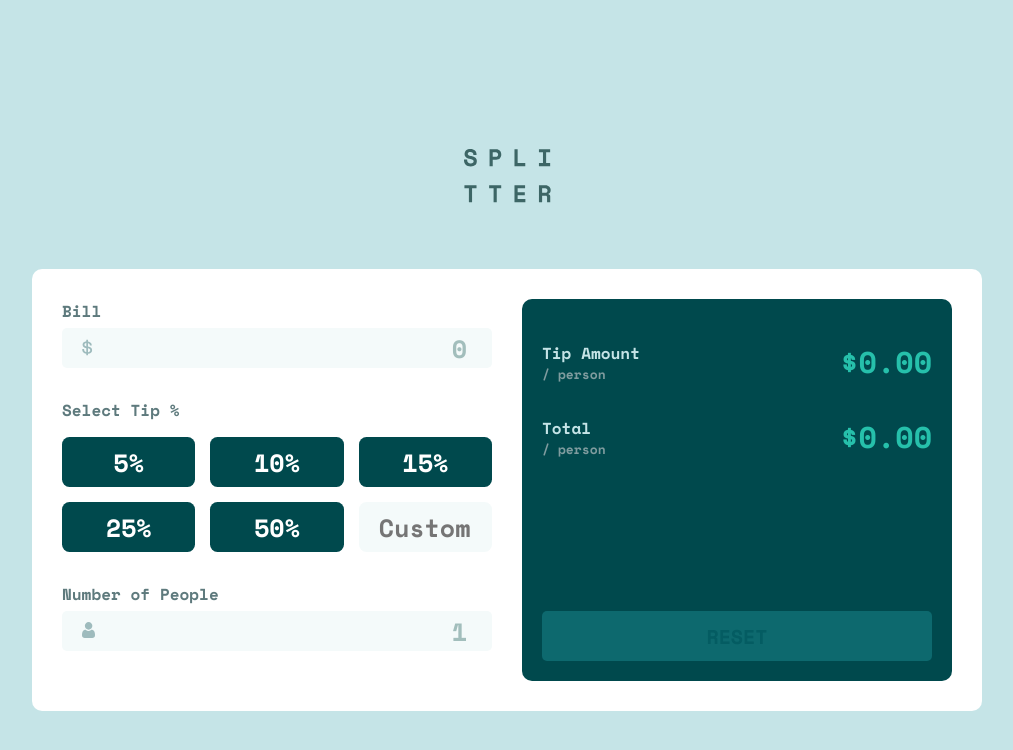
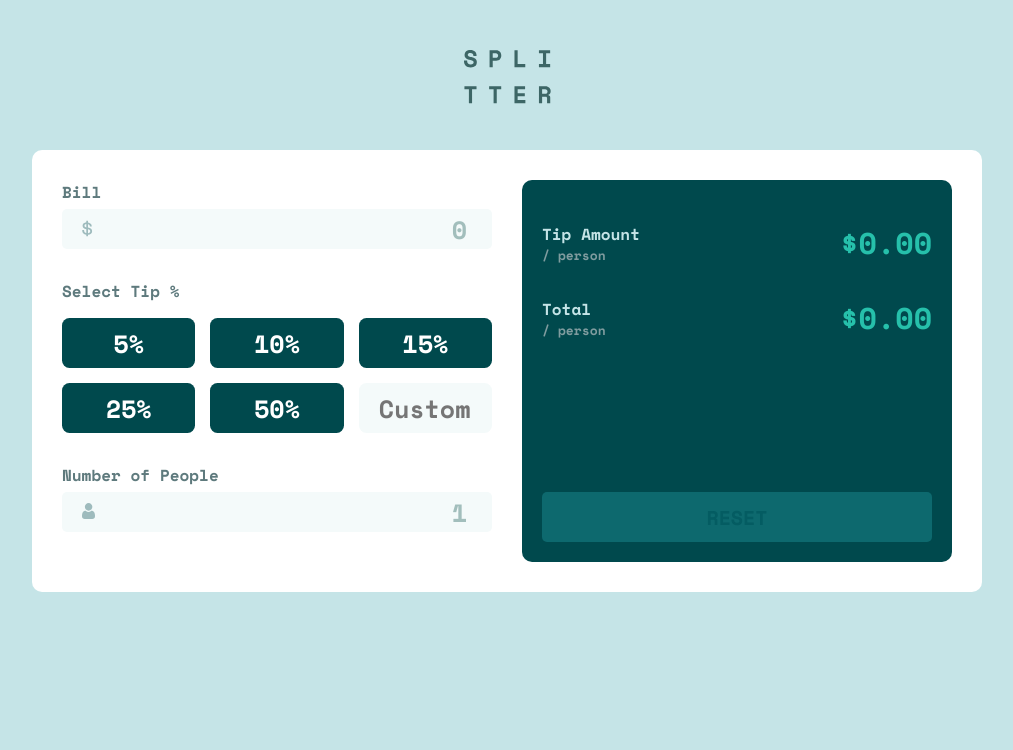
Before and after one commit to GeraldVeeneman/tip-calculator-app, a website: page index.html in a window 1280 px wide. Shown: the whole page, without its empty margins (133-1146 px from the left). Drawn offline with nearby package versions, Linux system fonts and the light colour scheme.

Commit message:
Improved height body and container

```diff
--- a/index.html
+++ b/index.html
@@ -14,22 +14,14 @@
       href="https://fonts.googleapis.com/css2?family=Space+Mono:wght@400;700&display=swap"
       rel="stylesheet"
     />
-
     <link rel="stylesheet" href="css/style.css" />
-
-    <!-- JavaScript file -->
-    <!-- <script type = "text/javascript" src="/js/functions.js"></script>   -->
-
     <title>Frontend Mentor | Tip calculator app</title>
   </head>
   <body>
 
     <div class="container">
-      <!-- TODO Header element toevoegen -->
+
       <div class="logo"><img src="images/logo.svg" alt="Splitter logo" /></div>
-
-      <!-- TODO main element toevoegen -->
-      <!-- <main> -->
 
         <form novalidate class="calculator">
 
@@ -62,7 +54,7 @@
               </label>
               <img src="images/icon-person.svg" alt="person icon" class="num-of-people__icon" />
 
-              <input type="number" step="1" min="1" value=1 id="num-of-people" class="num-of-people__input" required /> <!-- TODO validation num-of-people -->
+              <input type="number" step="1" min="1" value=1 id="num-of-people" class="num-of-people__input" required />
             </div>
           </div>
           <!-- End div input -->
--- a/sass/style.scss
+++ b/sass/style.scss
@@ -40,8 +40,6 @@ html {
 }
 
 body {
-    height: 100vh;
-    width: 100vw;
     margin: 0 auto;
 
     background-color: var(--light-grayish-cyan-1);
@@ -154,14 +152,13 @@ button {
     flex-direction: column;
     justify-content: center;
     margin: 0 auto;
-    width: 100vw;
-    height: 100vh;
     max-width: 95rem;
+    height: 100%;
     align-items: center;
 }
 
 .logo {
-    margin: 6rem auto;
+    margin: 5rem auto 4rem;
 }
 
 
```
Also changed, not shown: css/style.css, 1 other file.
